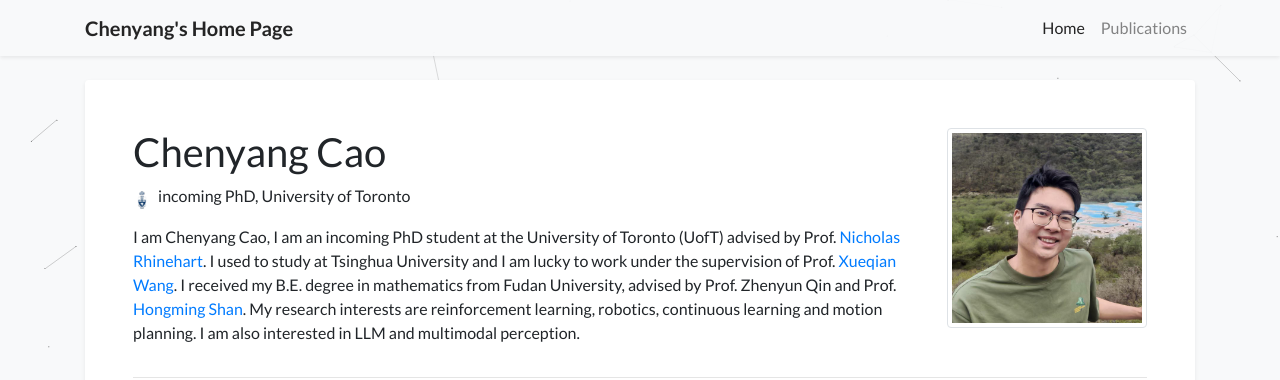
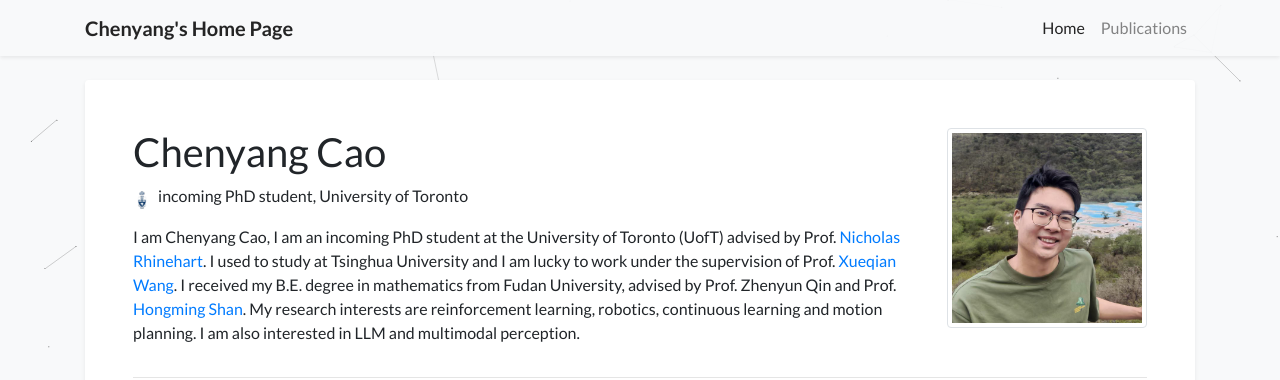
Before and after one commit to Sunlighted/Sunlighted.github.io, a Jekyll site: the page built from index.html, in a window 1280 px wide. Shown: the top 380 px of the page. Built offline with Jekyll 4.4.1, drawn with Linux system fonts in a browser that asks for light colours; a style sheet for code colours, icons or effects is not loaded.

Commit message:
Update profile.yml

```diff
--- a/_data/profile.yml
+++ b/_data/profile.yml
@@ -3,7 +3,7 @@ secondary_name: ""
 navbar_name: "Chenyang's Home Page"
 
 positions:
-  - '<span class="no-break"><img src="assets/images/badges/utoronto.png" alt="University of Toronto" style="width: 18px;" class="mr-1 mt-1"></span> incoming PhD, University of Toronto'
+  - '<span class="no-break"><img src="assets/images/badges/utoronto.png" alt="University of Toronto" style="width: 18px;" class="mr-1 mt-1"></span> incoming PhD student, University of Toronto'
 
 email: "chenyangcao5@gmail.com"
 gscholar: uSpiLrMAAAAJ
```
